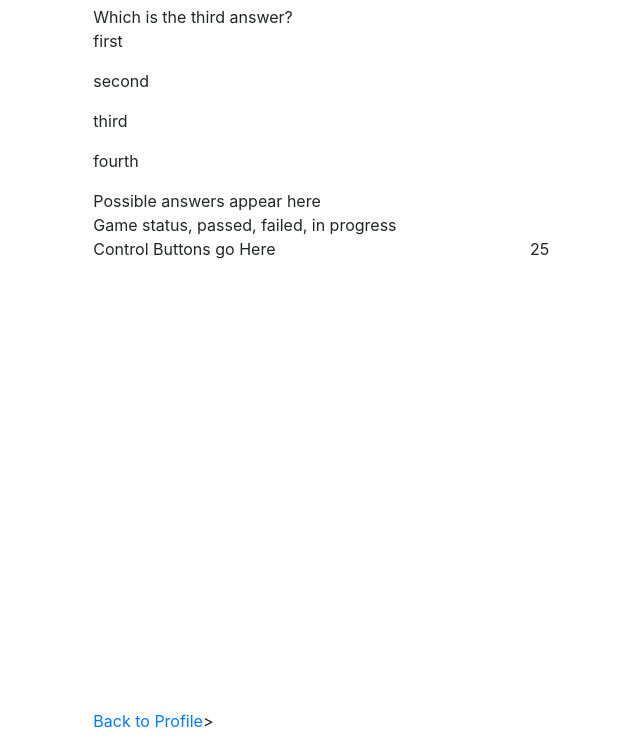
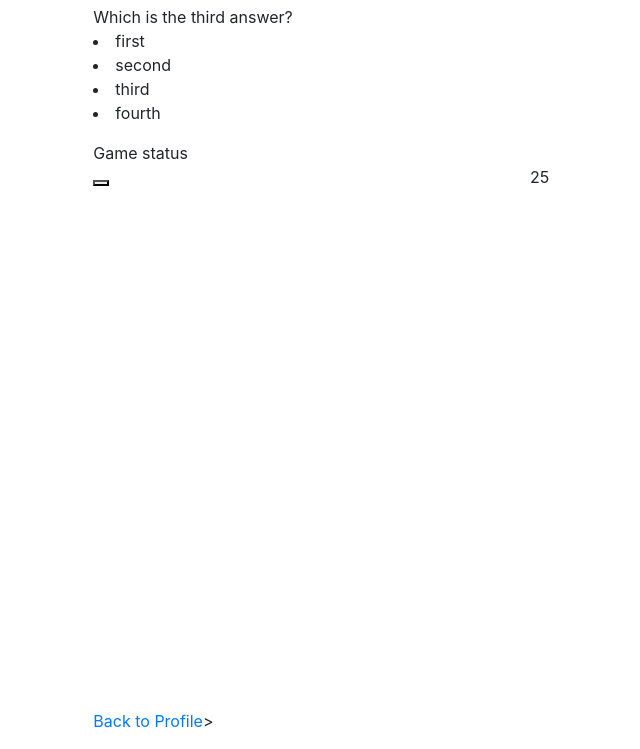
Before and after one commit to kiselblat/Trivia-Game, a plain HTML site: page index.html in a window 1280 px wide. Shown: the part 51-800 px from the top of the page, without its empty margins (125-765 px from the left). Drawn offline with Linux system fonts and the light colour scheme.

Commit message:
created timer function made choices into list

```diff
--- a/assets/javascript/app.js
+++ b/assets/javascript/app.js
@@ -23,7 +23,7 @@ var triviaQuestions = [{
   validAnswer: 3,
 }];
 
-var timeToAnswer = 30;
+var answerTime = 30;
 
 var pickedQuestions = [];
 
@@ -39,24 +39,30 @@ var pickQuestion = function(questionList) {
   }
 }
 
+var timer = function(time, interval = 1000) {
+  var intervalID = setInterval(function() {
+    if(time === 0) {
+      $('#countdown').text('done!');
+      clearInterval(intervalID);
+    } else {
+      time--;
+      console.log(time)
+      $('#countdown').text(time);
+    }
+  } , 1000);
+}
+
+// var nextQuestion = function () {}
+
 $(document).ready(function() {
   var query = pickQuestion(triviaQuestions);
   console.log(query);
   $('#question-pane').text(query.question);
   $.each(query.choices , function() {
-    var choice = $('<p></p>');
+    var choice = $('<li></li>');
     console.log(this);
     choice.text(this);
     $('#question-pane').append(choice);
   });
-  var x = setInterval(function() {
-    if(timeToAnswer === 0) {
-      $('#countdown').text('done!');
-      clearInterval(x);
-    } else {
-      timeToAnswer--;
-      console.log(timeToAnswer)
-      $('#countdown').text(timeToAnswer);
-    }
-  } , 1000);
+  timer(answerTime);
 })
--- a/index.html
+++ b/index.html
@@ -43,17 +43,19 @@
         </div>
         <div class="row">
           <div class="col-md">
-            <div id="choices-pane">Possible answers appear here</div>
+            <ol id="choices-pane"></ol>
           </div>
         </div>
         <div class="row">
           <div class="col-md">
-            <div id="status-pane">Game status, passed, failed, in progress</div>
+            <div id="status-pane">Game status</div>
           </div>
         </div>
         <div class="row">
           <div class="col-md">
-            <div id="controls-pane">Control Buttons go Here</div>
+            <div id="controls-pane">
+              <button></button>
+            </div>
           </div>
           <div class="col-md">
             <div id="countdown">Timer</div>
```
